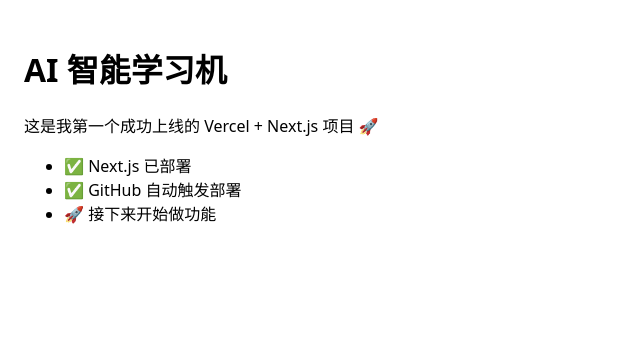
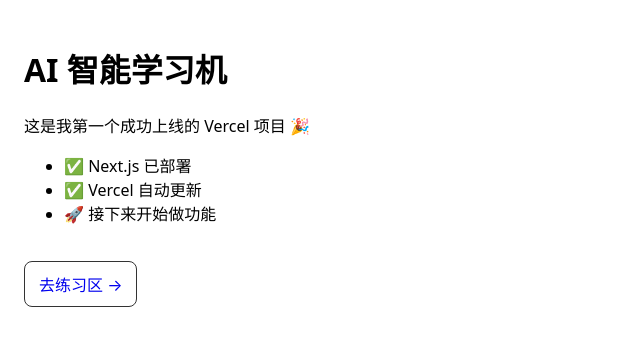
Before and after one commit to boos88978857-svg/ai-intelligent-learning-machine, a Next.js app: page / in a window 1280 px wide. Shown: the top 346 px of the page, without its empty margins (0-640 px from the left). Built offline with nearby package versions, Linux system fonts and the light colour scheme.

Commit message:
add link to practice

```diff
--- a/app/page.tsx
+++ b/app/page.tsx
@@ -2,13 +2,27 @@ export default function Page() {
   return (
     <main style={{ padding: 24 }}>
       <h1>AI 智能学习机</h1>
-      <p>这是我第一个成功上线的 Vercel + Next.js 项目 🚀</p>
+      <p>这是我第一个成功上线的 Vercel 项目 🎉</p>
 
       <ul>
         <li>✅ Next.js 已部署</li>
-        <li>✅ GitHub 自动触发部署</li>
+        <li>✅ Vercel 自动更新</li>
         <li>🚀 接下来开始做功能</li>
       </ul>
+
+      <a
+        href="/practice"
+        style={{
+          display: "inline-block",
+          marginTop: 20,
+          padding: "10px 14px",
+          border: "1px solid #333",
+          borderRadius: 8,
+          textDecoration: "none",
+        }}
+      >
+        去练习区 →
+      </a>
     </main>
   );
 }
```
